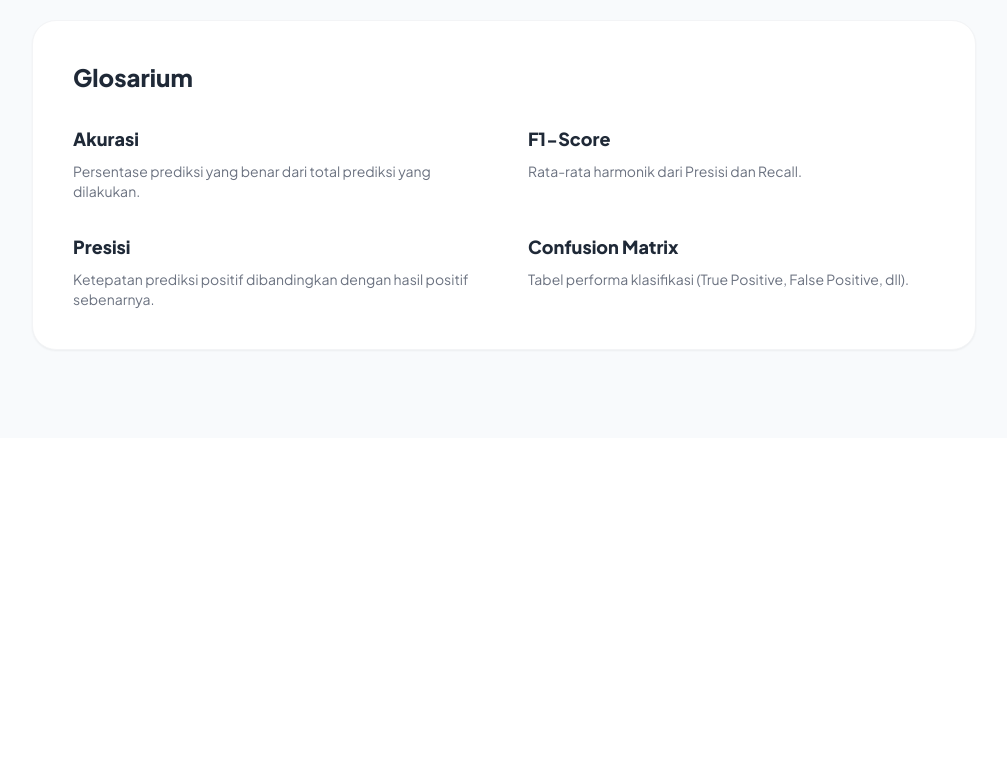
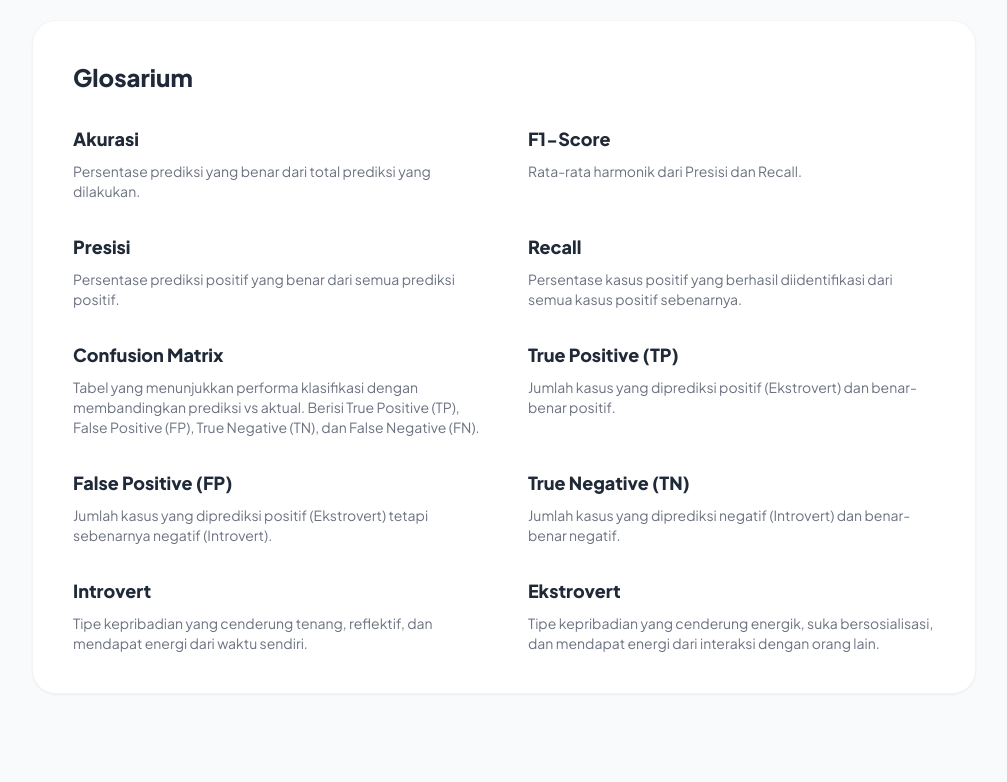
Before and after one commit to winstongarethauglee-hub/MLPersonality, a Flask app: page /tentang in a window 1280 px wide. Shown: the part 892-1674 px from the top of the page, without its empty margins (264-1271 px from the left). Before the commit the page ends 1243 px from the top, so only its background shows below. Run offline with Flask 3, Linux system fonts and the light colour scheme; the visitor is signed in with stand-in values (Sample User, id 1); parts of the project's set-up code (start-up, migrations or seed data) failed here and were passed over; some libraries are stand-ins or nearby versions.

```diff
--- a/templates/Tentang.html
+++ b/templates/Tentang.html
@@ -136,11 +136,16 @@
                 <div class="grid grid-cols-1 md:grid-cols-2 gap-x-8 md:gap-x-12 gap-y-5 md:gap-y-8">
                     <div><span class="font-black text-gray-800 block text-sm md:text-lg">Akurasi</span><p class="text-gray-500 text-xs md:text-sm mt-1 md:mt-2 font-medium leading-relaxed">Persentase prediksi yang benar dari total prediksi yang dilakukan.</p></div>
                     <div><span class="font-black text-gray-800 block text-sm md:text-lg">F1-Score</span><p class="text-gray-500 text-xs md:text-sm mt-1 md:mt-2 font-medium leading-relaxed">Rata-rata harmonik dari Presisi dan Recall.</p></div>
-                    <div><span class="font-black text-gray-800 block text-sm md:text-lg">Presisi</span><p class="text-gray-500 text-xs md:text-sm mt-1 md:mt-2 font-medium leading-relaxed">Ketepatan prediksi positif dibandingkan dengan hasil positif sebenarnya.</p></div>
-                    <div><span class="font-black text-gray-800 block text-sm md:text-lg">Confusion Matrix</span><p class="text-gray-500 text-xs md:text-sm mt-1 md:mt-2 font-medium leading-relaxed">Tabel performa klasifikasi (True Positive, False Positive, dll).</p></div>
+                    <div><span class="font-black text-gray-800 block text-sm md:text-lg">Presisi</span><p class="text-gray-500 text-xs md:text-sm mt-1 md:mt-2 font-medium leading-relaxed">Persentase prediksi positif yang benar dari semua prediksi positif.</p></div>
+                    <div><span class="font-black text-gray-800 block text-sm md:text-lg">Recall</span><p class="text-gray-500 text-xs md:text-sm mt-1 md:mt-2 font-medium leading-relaxed">Persentase kasus positif yang berhasil diidentifikasi dari semua kasus positif sebenarnya.</p></div>
+                    <div><span class="font-black text-gray-800 block text-sm md:text-lg">Confusion Matrix</span><p class="text-gray-500 text-xs md:text-sm mt-1 md:mt-2 font-medium leading-relaxed">Tabel yang menunjukkan performa klasifikasi dengan membandingkan prediksi vs aktual. Berisi True Positive (TP), False Positive (FP), True Negative (TN), dan False Negative (FN).</p></div>
+                    <div><span class="font-black text-gray-800 block text-sm md:text-lg">True Positive (TP)</span><p class="text-gray-500 text-xs md:text-sm mt-1 md:mt-2 font-medium leading-relaxed">Jumlah kasus yang diprediksi positif (Ekstrovert) dan benar-benar positif.</p></div>
+                    <div><span class="font-black text-gray-800 block text-sm md:text-lg">False Positive (FP)</span><p class="text-gray-500 text-xs md:text-sm mt-1 md:mt-2 font-medium leading-relaxed">Jumlah kasus yang diprediksi positif (Ekstrovert) tetapi sebenarnya negatif (Introvert).</p></div>
+                    <div><span class="font-black text-gray-800 block text-sm md:text-lg">True Negative (TN)</span><p class="text-gray-500 text-xs md:text-sm mt-1 md:mt-2 font-medium leading-relaxed">Jumlah kasus yang diprediksi negatif (Introvert) dan benar-benar negatif.</p></div>
+                    <div><span class="font-black text-gray-800 block text-sm md:text-lg">Introvert</span><p class="text-gray-500 text-xs md:text-sm mt-1 md:mt-2 font-medium leading-relaxed">Tipe kepribadian yang cenderung tenang, reflektif, dan mendapat energi dari waktu sendiri.</p></div>
+                    <div><span class="font-black text-gray-800 block text-sm md:text-lg">Ekstrovert</span><p class="text-gray-500 text-xs md:text-sm mt-1 md:mt-2 font-medium leading-relaxed">Tipe kepribadian yang cenderung energik, suka bersosialisasi, dan mendapat energi dari interaksi dengan orang lain.</p></div>
                 </div>
-            </div>
-        </div>
+                </div>
     </main>
 
     <script>
```
